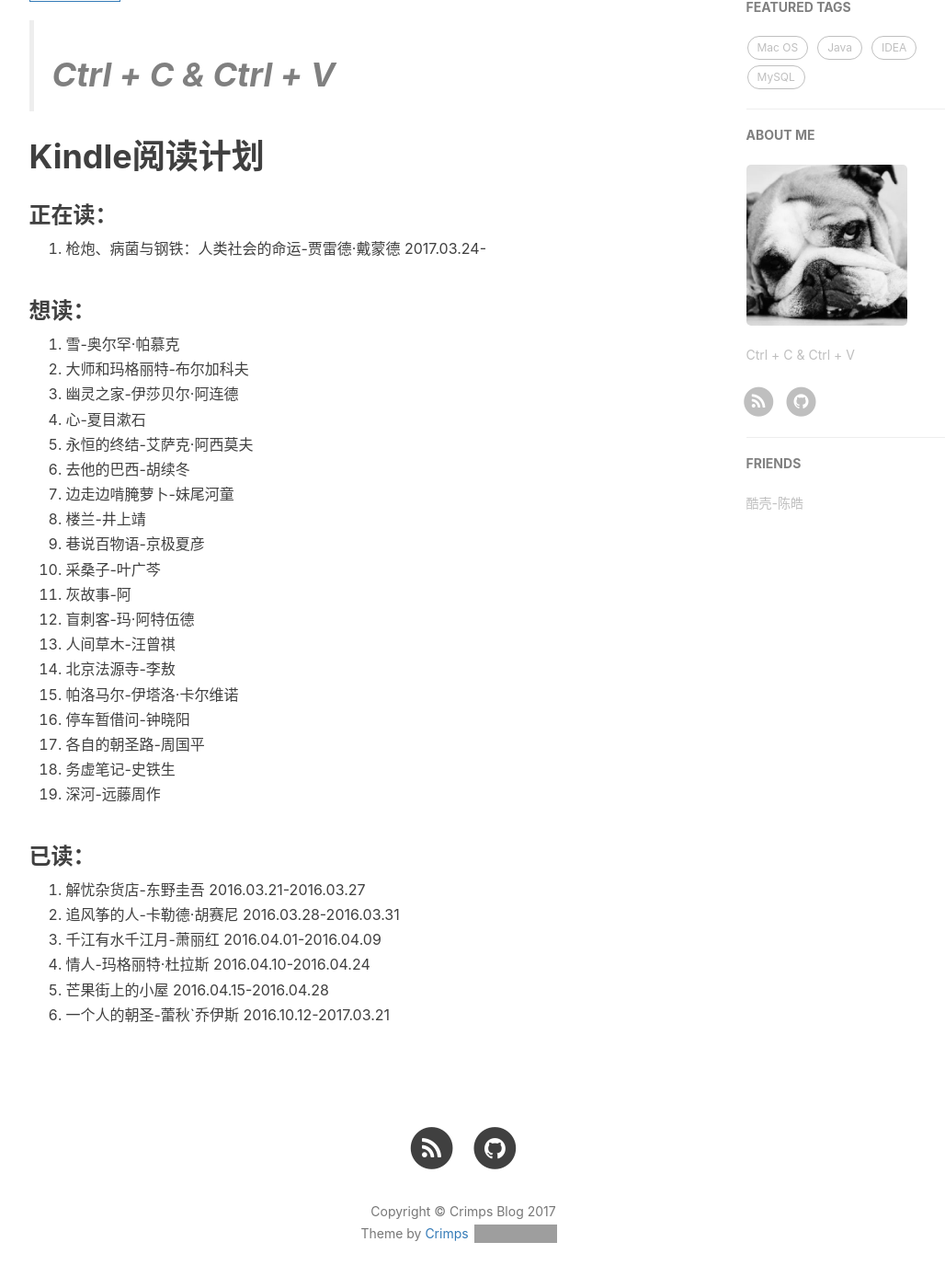
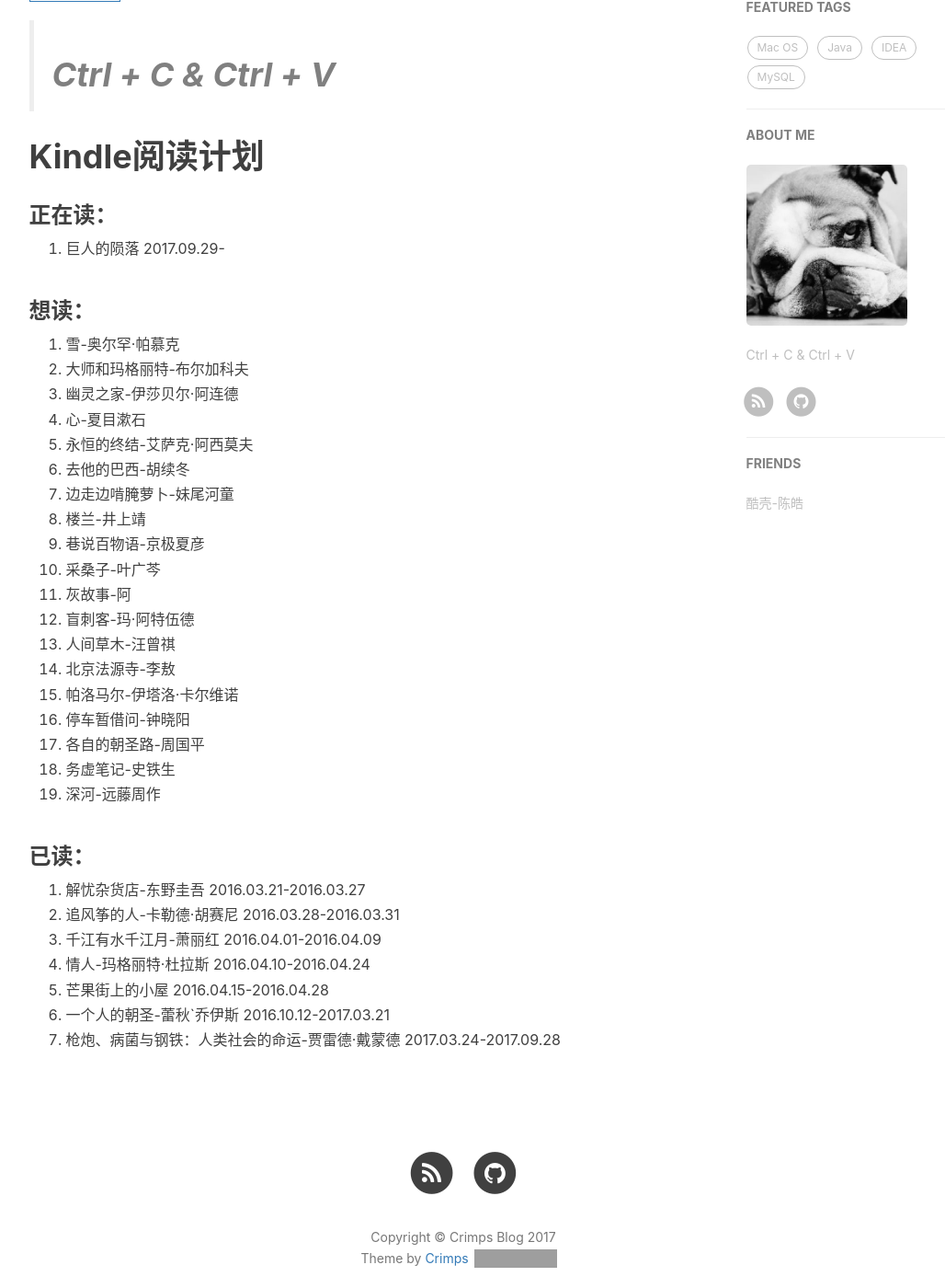
Before and after one commit to crimps/crimps.github.io, a Jekyll site: the page built from about.html, in a window 1280 px wide and 1400 px high, scrolled down 479 px. Shown: the whole window at 92% size, without its empty margins (136-1164 px from the left). Built offline with Jekyll 4.4.1, drawn with Linux system fonts in a browser that asks for light colours; nearby versions of some CDN libraries; comment, search, counter and statistics services are not loaded; grey boxes are pictures that could not be loaded.

Commit message:
更新在读书目

```diff
--- a/about.html
+++ b/about.html
@@ -21,7 +21,7 @@ header-img: "img/home-bg-geek.jpg"
 
         <h3>正在读：</h3>
             <ol>
-                <li>枪炮、病菌与钢铁：人类社会的命运-贾雷德·戴蒙德 2017.03.24-
+                <li>巨人的陨落 2017.09.29-
             </ol>
 
         <h3>想读：</h3>
@@ -55,6 +55,7 @@ header-img: "img/home-bg-geek.jpg"
         <li>情人-玛格丽特·杜拉斯 2016.04.10-2016.04.24</li>
         <li>芒果街上的小屋 2016.04.15-2016.04.28</li>
         <li>一个人的朝圣-蕾秋`乔伊斯 2016.10.12-2017.03.21</li>
+        <li>枪炮、病菌与钢铁：人类社会的命运-贾雷德·戴蒙德 2017.03.24-2017.09.28</li>
         </ol>
 </div>
 
```
